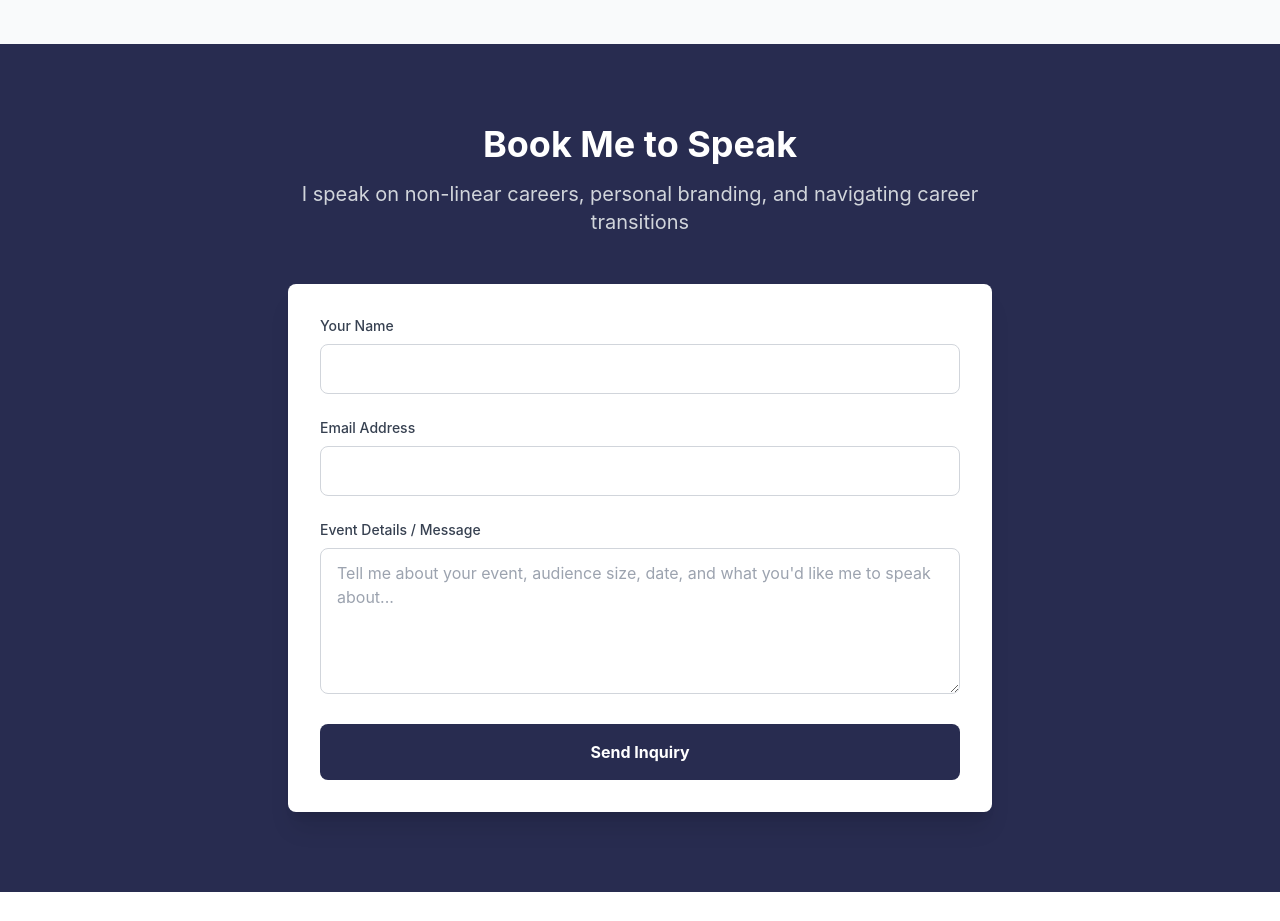
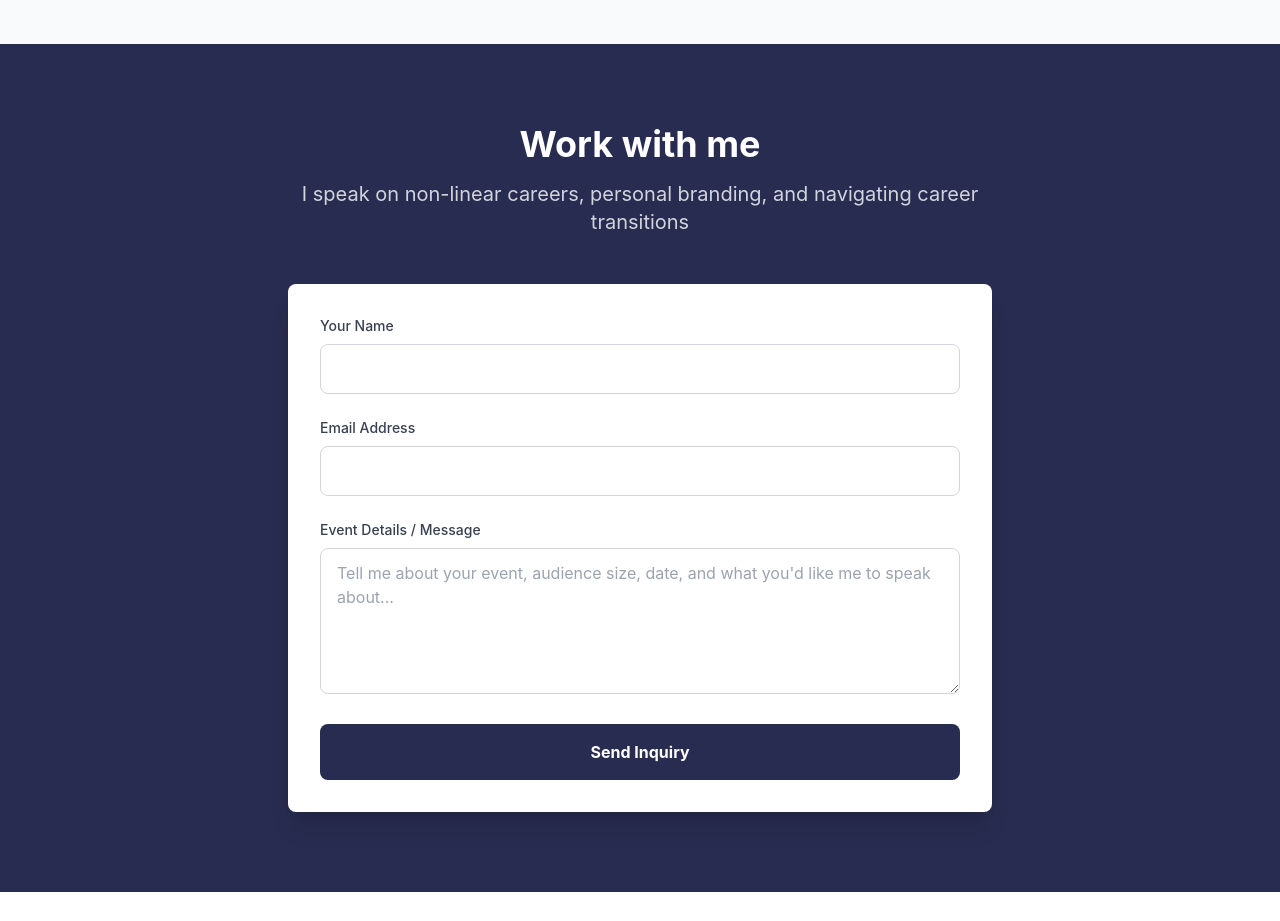
Before and after one commit to ChinenyeOguadinma/NonLinear-Career-Quiz, a Next.js app: page / in a window 1280 px wide. Shown: the part 2380-3301 px from the top of the page. Built offline with nearby package versions, Linux system fonts and the light colour scheme.

Commit message:
Update page.js

```diff
--- a/app/page.js
+++ b/app/page.js
@@ -220,7 +220,7 @@ export default function HomePage() {
         <div className="max-w-3xl mx-auto px-4 sm:px-6 lg:px-8">
           <div className="text-center mb-12 text-white">
             <h2 className="text-4xl font-bold mb-4">
-              Book Me to Speak
+              Work with me
             </h2>
             <p className="text-xl text-gray-300">
               I speak on non-linear careers, personal branding, and navigating career transitions
```
